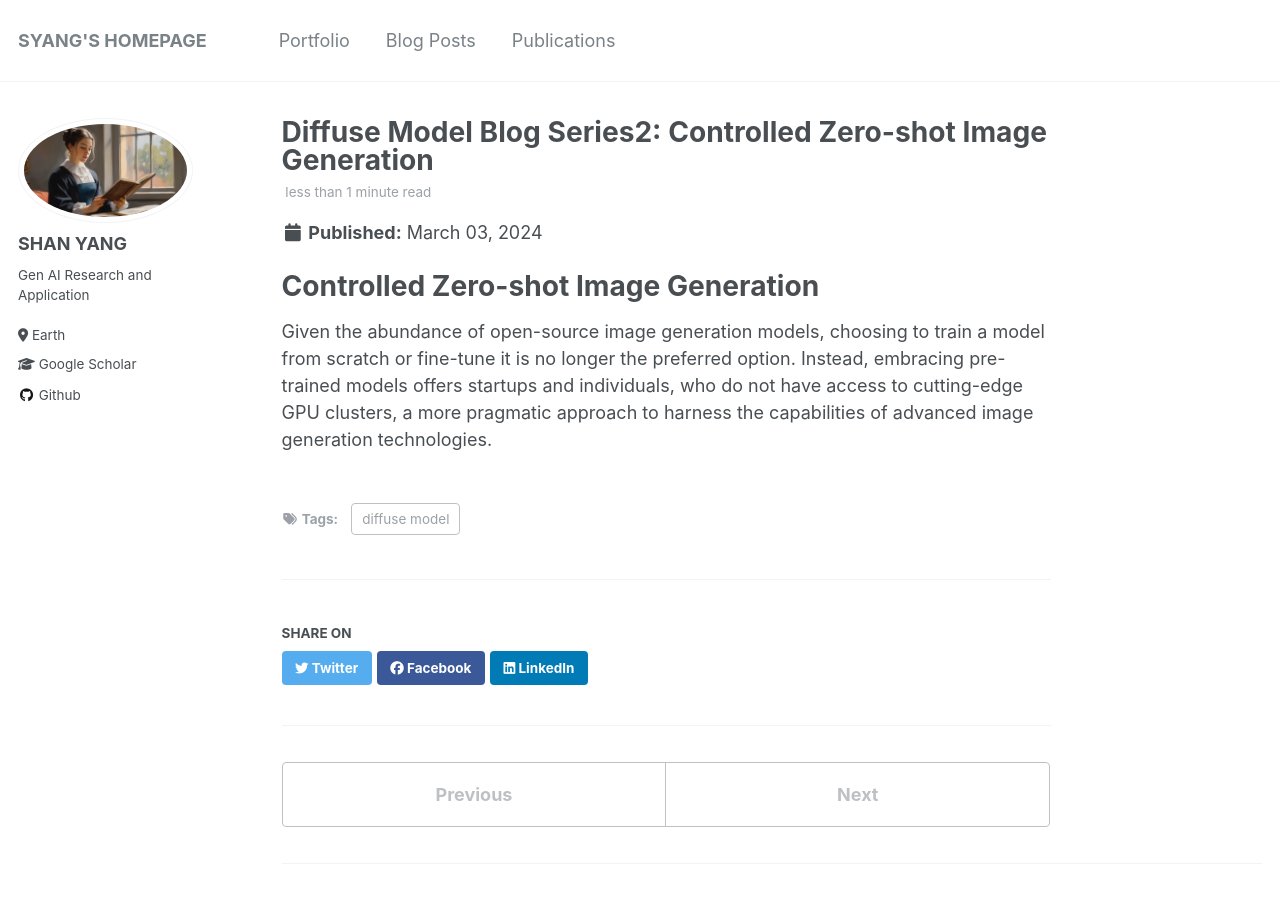
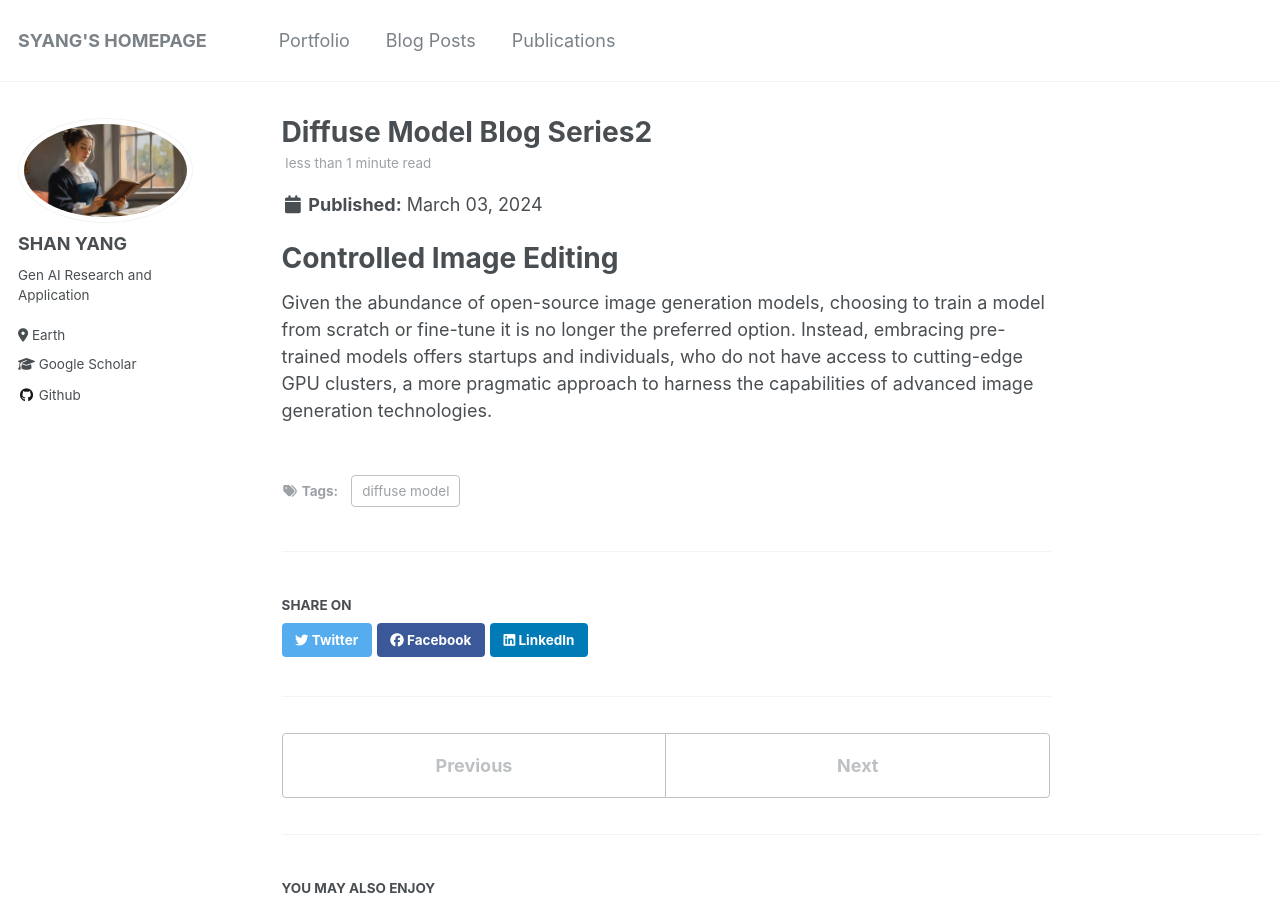
Before and after one commit to syang-lab/homepage, a Jekyll site: the page built from _posts/2024-03-3-Diffuse-Model-Blog-Series2.md, in a window 1280 px wide and 900 px high. Built offline with Jekyll 4.4.1, drawn with Linux system fonts in a browser that asks for light colours.

Commit message:
Update 2024-03-3-Diffuse-Model-Blog-Series2.md

```diff
--- a/_posts/2024-03-3-Diffuse-Model-Blog-Series2.md
+++ b/_posts/2024-03-3-Diffuse-Model-Blog-Series2.md
@@ -1,11 +1,11 @@
 ---
-title: 'Diffuse Model Blog Series2: Controlled Zero-shot Image Generation'
+title: 'Diffuse Model Blog Series2'
 date: 2024-03-3
 permalink: /posts/2024-03-3-Diffuse-Model-Blog-Series2
 tags:
   - diffuse model
 ---
 
-# Controlled Zero-shot Image Generation
+# Controlled Image Editing
 
 Given the abundance of open-source image generation models, choosing to train a model from scratch or fine-tune it is no longer the preferred option. Instead, embracing pre-trained models offers startups and individuals, who do not have access to cutting-edge GPU clusters, a more pragmatic approach to harness the capabilities of advanced image generation technologies.
```
